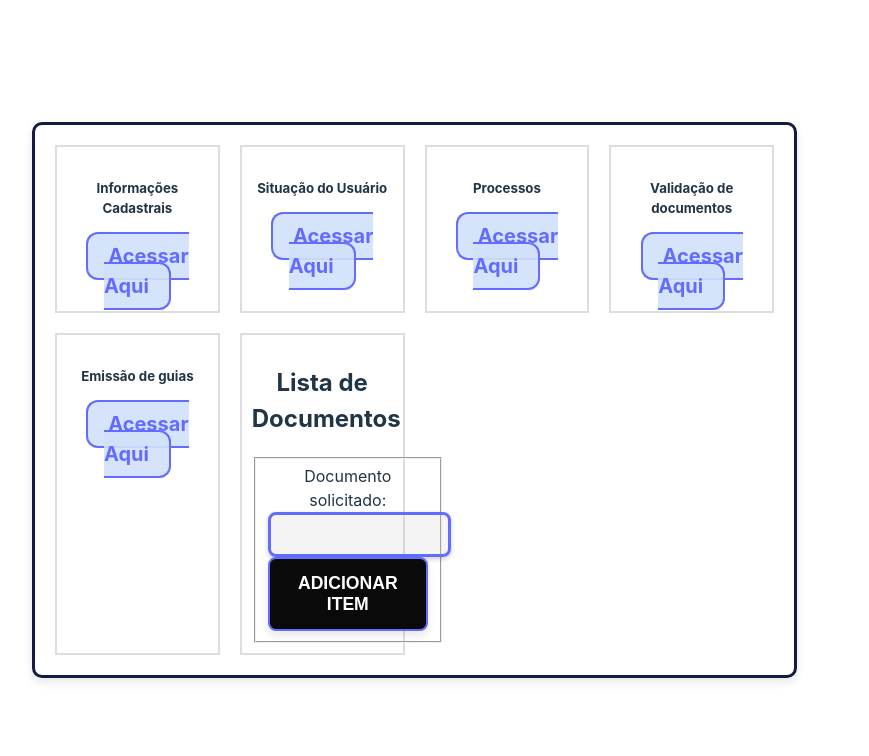
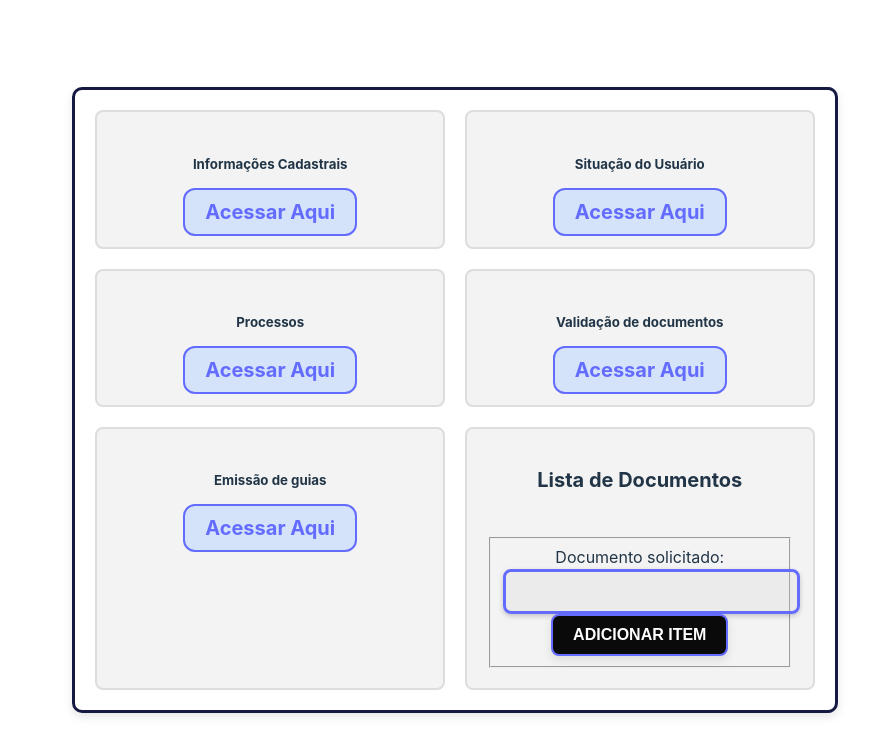
Before and after one commit to vitoriaamaral09/frontend, a React (Vite) app in the folder proj-react/: page /Pagina1 in a window 1280 px wide. Shown: the top 756 px of the page, without its empty margins (185-1054 px from the left). Built offline with nearby package versions, Linux system fonts and the light colour scheme.

Commit message:
Update index.css

```diff
--- a/proj-react/src/index.css
+++ b/proj-react/src/index.css
@@ -133,19 +133,47 @@ textarea:focus {
 
 /* Lista de Documentos */
 .card-list {
+  display: grid;
+  grid-template-columns: repeat(auto-fit, minmax(250px, 1fr)); /* Responsividade ajustada */
+  gap: 20px; /* Espaçamento entre os cartões */
+  justify-content: center; /* Centraliza os cartões */
+  align-items: stretch;
   width: 85%;
   max-width: 800px;
   padding: 20px;
+  margin: 0 auto; /* Centraliza horizontalmente */
   border: 3px solid rgb(22, 25, 65);
   border-radius: 10px;
   background-color: var(--background-light);
   text-align: center;
   box-shadow: 0 4px 10px rgba(0, 0, 0, 0.1);
+}
+.card-list > div {
+  padding: 20px;
+  border: 2px solid var(--border-color);
+  border-radius: 8px;
+  background-color: rgba(240, 240, 240, 0.8);
+  display: flex;
+  flex-direction: column;
+  justify-content: space-between; /* Mantém o conteúdo ajustado verticalmente */
+  align-items: center;
+  text-align: center;
+}
 
-  display: grid;
-  grid-template-columns: repeat(auto-fit, minmax(150px, 1fr));
-  gap: 20px;
+.card-list button {
+  margin-top: auto; /* Move o botão para a base do cartão */
+  padding: 10px 20px;
+  font-size: 16px;
 }
+
+.card-list h2 {
+  font-size: 20px;
+  font-weight: bold;
+  margin-bottom: 10px;
+  text-align: center;
+  color: var(--text-dark);
+}
+
 
 .card-list > * {
   border: 2px solid var(--border-color);
@@ -153,10 +181,39 @@ textarea:focus {
 }
 
 .lista-documentos {
+  display: flex;
+  flex-direction: column;
+  align-items: center; /* Centraliza o conteúdo */
   font-size: 22px;
   font-weight: bold;
   color: rgb(22, 25, 65);
   margin-bottom: 20px;
+}
+
+.lista-documentos input[type="text"] {
+  margin-bottom: 8px; /* Espaçamento inferior */
+  width: 100%;
+  max-width: 300px; /* Limita a largura */
+  padding: 8px;
+  font-size: 18px;
+  border-radius: 8px;
+  border: 2px solid var(--primary-color);
+}
+
+.lista-documentos button {
+  background-color: var(--primary-color);
+  color: white;
+  border: none;
+  border-radius: 8px;
+  padding: 10px 20px;
+  font-weight: bold;
+  font-size: 16px;
+  cursor: pointer;
+  transition: all var(--transition-duration);
+}
+
+.lista-documentos button:hover {
+  background-color: var(--secondary-color);
 }
 
 /* Visibilidade Inicial das Páginas */
```
